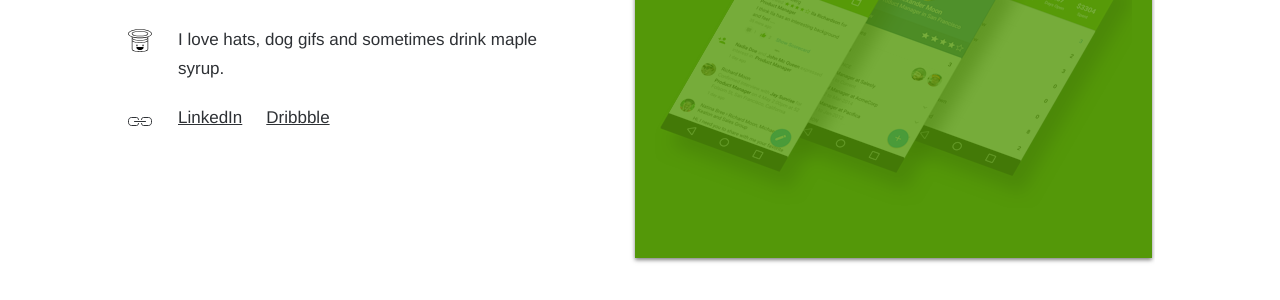
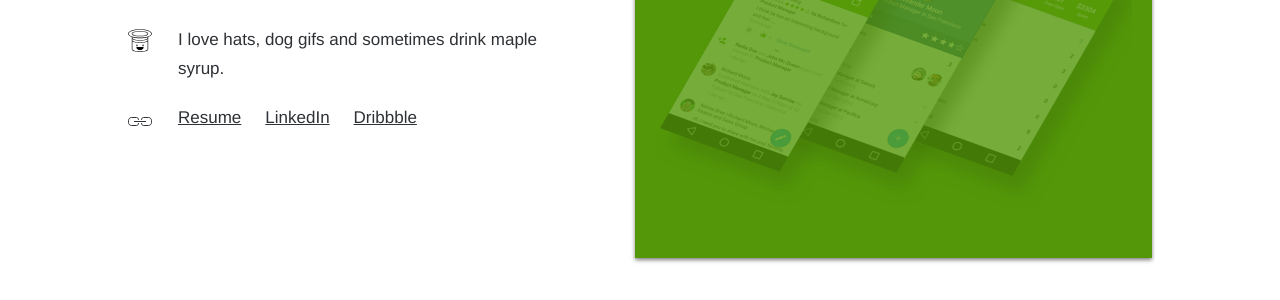
Before and after one commit to vnikajimenez/vnikajimenez.github.com, a Jekyll site: the page built from index.html, in a window 1280 px wide and 900 px high. Shown: the part 331-631 px from the top of the window. Built offline with Jekyll 4.4.1, drawn with Linux system fonts in a browser that asks for light colours; nearby versions of some CDN libraries.

Commit message:
Added resume link

```diff
--- a/index.html
+++ b/index.html
@@ -24,6 +24,7 @@ layout: default
       <div class="blurb-line">
         <div class="icon"><img src="images/link.svg"></div>
         <div class="text">
+           <a href="images/v_jimenez_resume.pdf">Resume</a>
           <a href="http://www.linkedin.com/in/jimeneznika">LinkedIn</a>
           <a href="https://dribbble.com/jimeneznika">Dribbble</a>
         </div>
```
Also changed, not shown: 2 other files.
